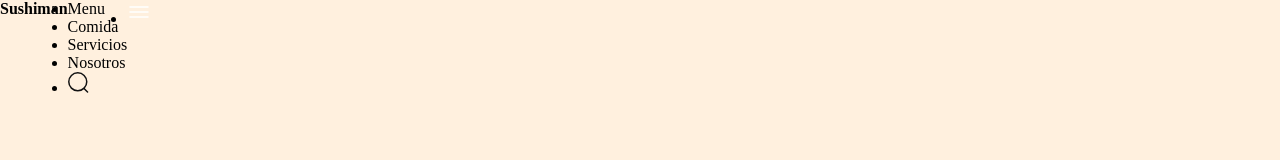
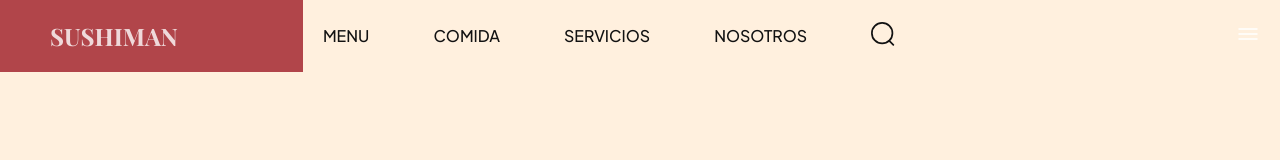
Before and after one commit to julioguerrero131/sushi-landing-page, a website built with Vite: page index.html in a window 1280 px wide. Built offline with nearby package versions, Linux system fonts and the light colour scheme.

Commit message:
header completado

```diff
--- a/css/sections/header.css
+++ b/css/sections/header.css
@@ -2,3 +2,57 @@
     display: flex;
     overflow: hidden;
 }
+
+.header__logo {
+    flex: 1;
+    display: flex;
+    position: relative;
+    padding: 20px;
+}
+
+.header__logo-overlay {
+    position: absolute;
+    inset: 0;
+    width: 100%;
+    background-color: var(--primary-color);
+    z-index: -1;
+}
+
+.header__logo h4 {
+    padding-left: 30px;
+
+    font-weight: 700;
+    font-size: 24px;
+    text-transform: uppercase;
+    font-family: var(--playfair-display);
+    color: #fff;
+    opacity: 0.8;
+}
+
+.header__menu,
+.header__menu-mobile {
+    padding: 20px;
+    flex: 1.236;
+    display: flex;
+    align-items: center;
+    justify-content: flex-end;
+    gap: 64px;
+
+    list-style: none;
+}
+
+.header__menu li {
+    font-weight: 500;
+    font-family: var(--plus-jakarta-sans);
+    color: var(--secondary-color);
+    font-size: 16px;
+    text-transform: uppercase;
+    line-height: 20px;
+    cursor: pointer;
+}
+
+.header__menu li img {
+    width: 24px;
+    height: 24px;
+    object-fit: contain;
+}
```
Also changed, not shown: index.html (+1 -3 lines).
